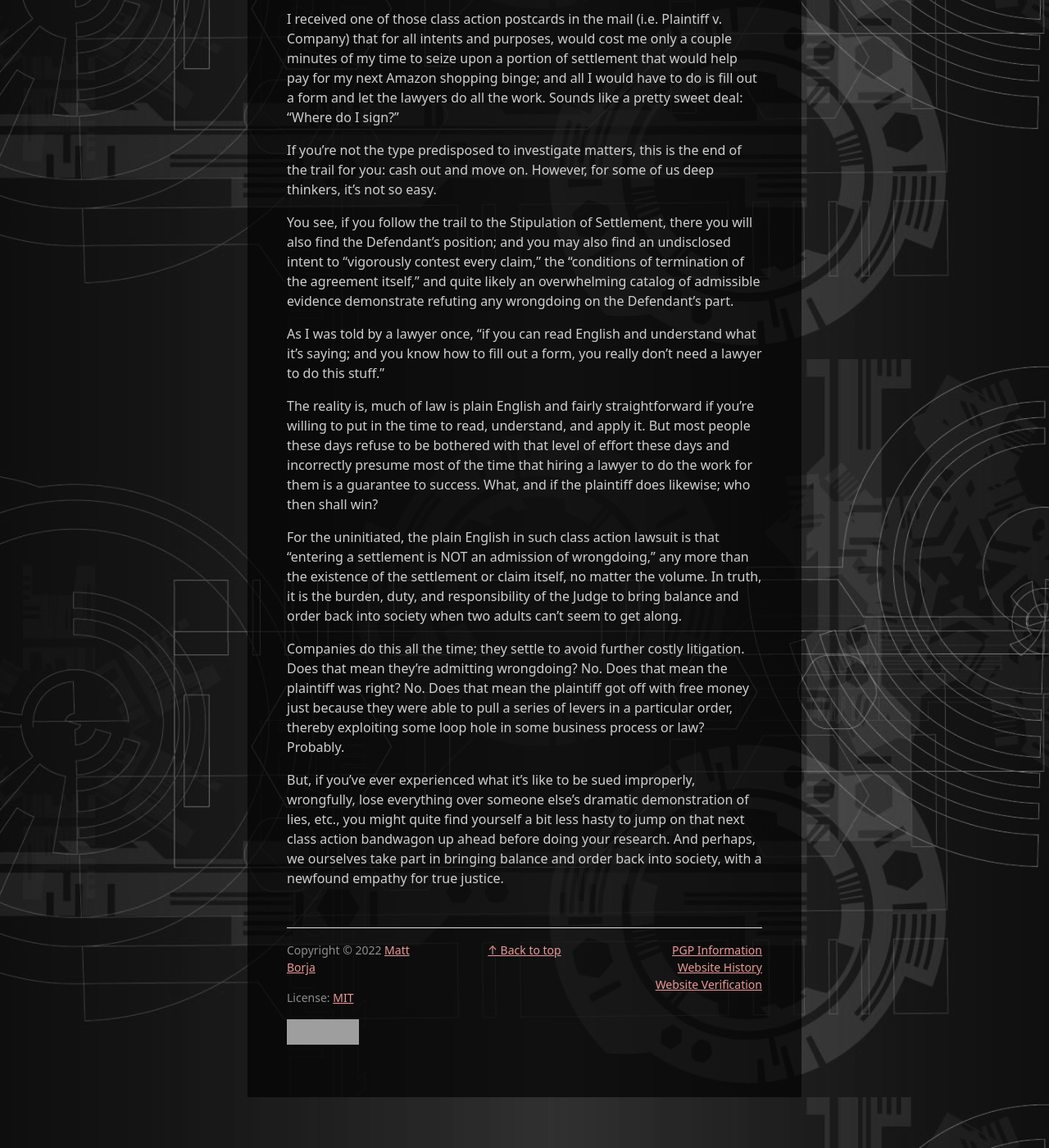
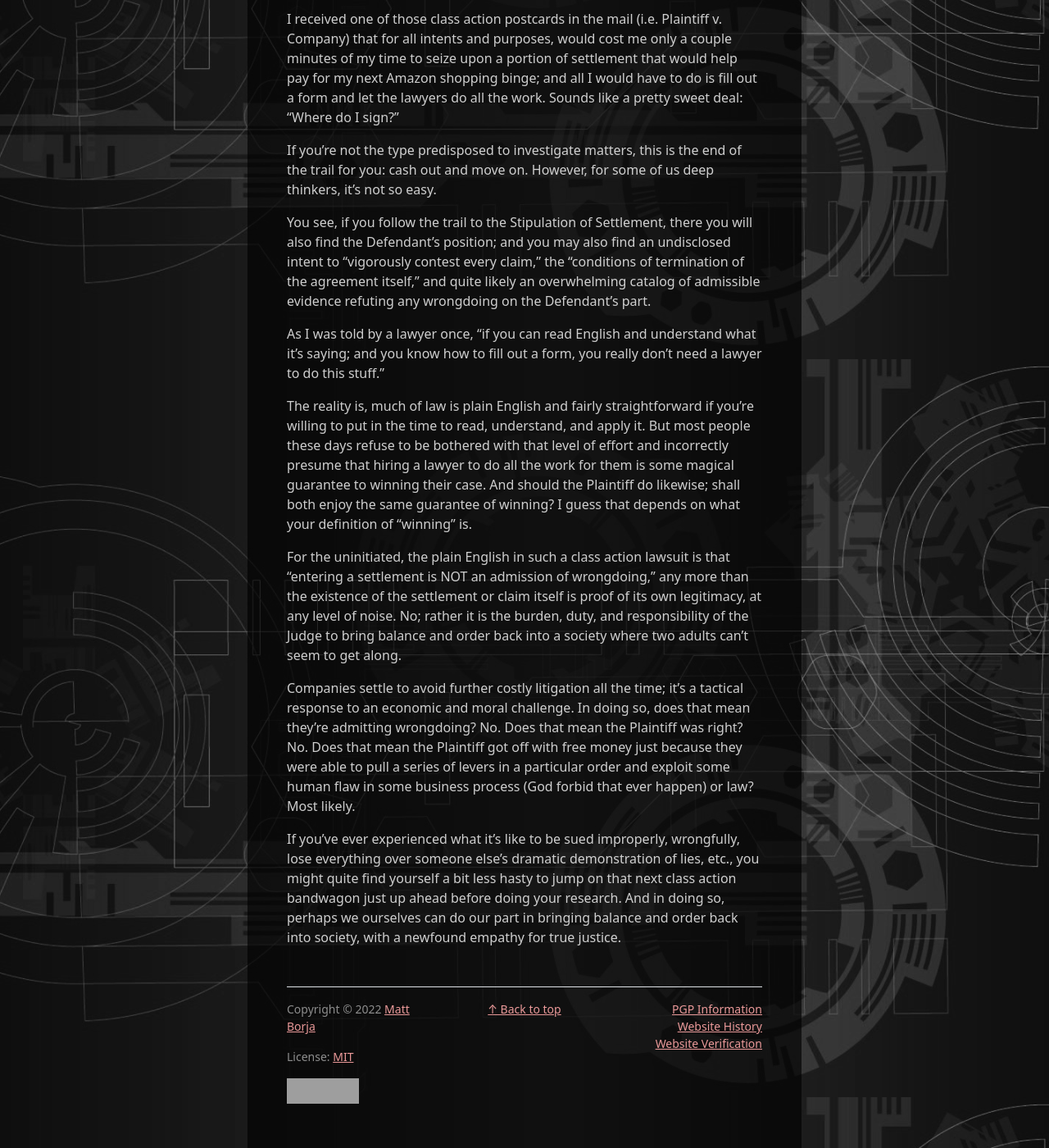
Before and after one commit to mattborja/mattborja.dev, a Jekyll site: the page built from _posts/2022-01-21-participating-in-class-action-lawsuits.md, in a window 1280 px wide and 1400 px high, scrolled down 462 px. Shown: the whole window at 82% size. Built offline with Jekyll 4.4.1, drawn with Linux system fonts in a browser that asks for light colours; our own code applies the rules of GitHub Pages for plain Markdown files; grey boxes are pictures that could not be loaded.

Commit message:
Fix typos and finish proofing
Signed-off-by: Matt Borja <3855027+mattborja@users.noreply.github.com>

```diff
--- a/_posts/2022-01-21-participating-in-class-action-lawsuits.md
+++ b/_posts/2022-01-21-participating-in-class-action-lawsuits.md
@@ -3,14 +3,14 @@ I received one of those class action postcards in the mail (i.e. Plaintiff v. Co
 
 If you're not the type predisposed to investigate matters, this is the end of the trail for you: cash out and move on. However, for some of us deep thinkers, it's not so easy.
 
-You see, if you follow the trail to the Stipulation of Settlement, there you will also find the Defendant's position; and you may also find an undisclosed intent to "vigorously contest every claim," the "conditions of termination of the agreement itself," and quite likely an overwhelming catalog of admissible evidence demonstrate refuting any wrongdoing on the Defendant's part.
+You see, if you follow the trail to the Stipulation of Settlement, there you will also find the Defendant's position; and you may also find an undisclosed intent to "vigorously contest every claim," the "conditions of termination of the agreement itself," and quite likely an overwhelming catalog of admissible evidence refuting any wrongdoing on the Defendant's part.
 
 As I was told by a lawyer once, "if you can read English and understand what it's saying; and you know how to fill out a form, you really don't need a lawyer to do this stuff."
 
-The reality is, much of law is plain English and fairly straightforward if you're willing to put in the time to read, understand, and apply it. But most people these days refuse to be bothered with that level of effort these days and incorrectly presume most of the time that hiring a lawyer to do the work for them is a guarantee to success. What, and if the plaintiff does likewise; who then shall win?
+The reality is, much of law is plain English and fairly straightforward if you're willing to put in the time to read, understand, and apply it. But most people these days refuse to be bothered with that level of effort and incorrectly presume that hiring a lawyer to do all the work for them is some magical guarantee to winning their case. And should the Plaintiff do likewise; shall both enjoy the same guarantee of winning? I guess that depends on what your definition of "winning" is.
 
-For the uninitiated, the plain English in such class action lawsuit is that "entering a settlement is NOT an admission of wrongdoing," any more than the existence of the settlement or claim itself, no matter the volume. In truth, it is the burden, duty, and responsibility of the Judge to bring balance and order back into society when two adults can't seem to get along.
+For the uninitiated, the plain English in such a class action lawsuit is that "entering a settlement is NOT an admission of wrongdoing," any more than the existence of the settlement or claim itself is proof of its own legitimacy, at any level of noise. No; rather it is the burden, duty, and responsibility of the Judge to bring balance and order back into a society where two adults can't seem to get along.
 
-Companies do this all the time; they settle to avoid further costly litigation. Does that mean they're admitting wrongdoing? No. Does that mean the plaintiff was right? No. Does that mean the plaintiff got off with free money just because they were able to pull a series of levers in a particular order, thereby exploiting some loop hole in some business process or law? Probably.
+Companies settle to avoid further costly litigation all the time; it's a tactical response to an economic and moral challenge. In doing so, does that mean they're admitting wrongdoing? No. Does that mean the Plaintiff was right? No. Does that mean the Plaintiff got off with free money just because they were able to pull a series of levers in a particular order and exploit some human flaw in some business process (God forbid that ever happen) or law? Most likely.
 
-But, if you've ever experienced what it's like to be sued improperly, wrongfully, lose everything over someone else's dramatic demonstration of lies, etc., you might quite find yourself a bit less hasty to jump on that next class action bandwagon up ahead before doing your research. And perhaps, we ourselves take part in bringing balance and order back into society, with a newfound empathy for true justice.
+If you've ever experienced what it's like to be sued improperly, wrongfully, lose everything over someone else's dramatic demonstration of lies, etc., you might quite find yourself a bit less hasty to jump on that next class action bandwagon just up ahead before doing your research. And in doing so, perhaps we ourselves can do our part in bringing balance and order back into society, with a newfound empathy for true justice.
```
